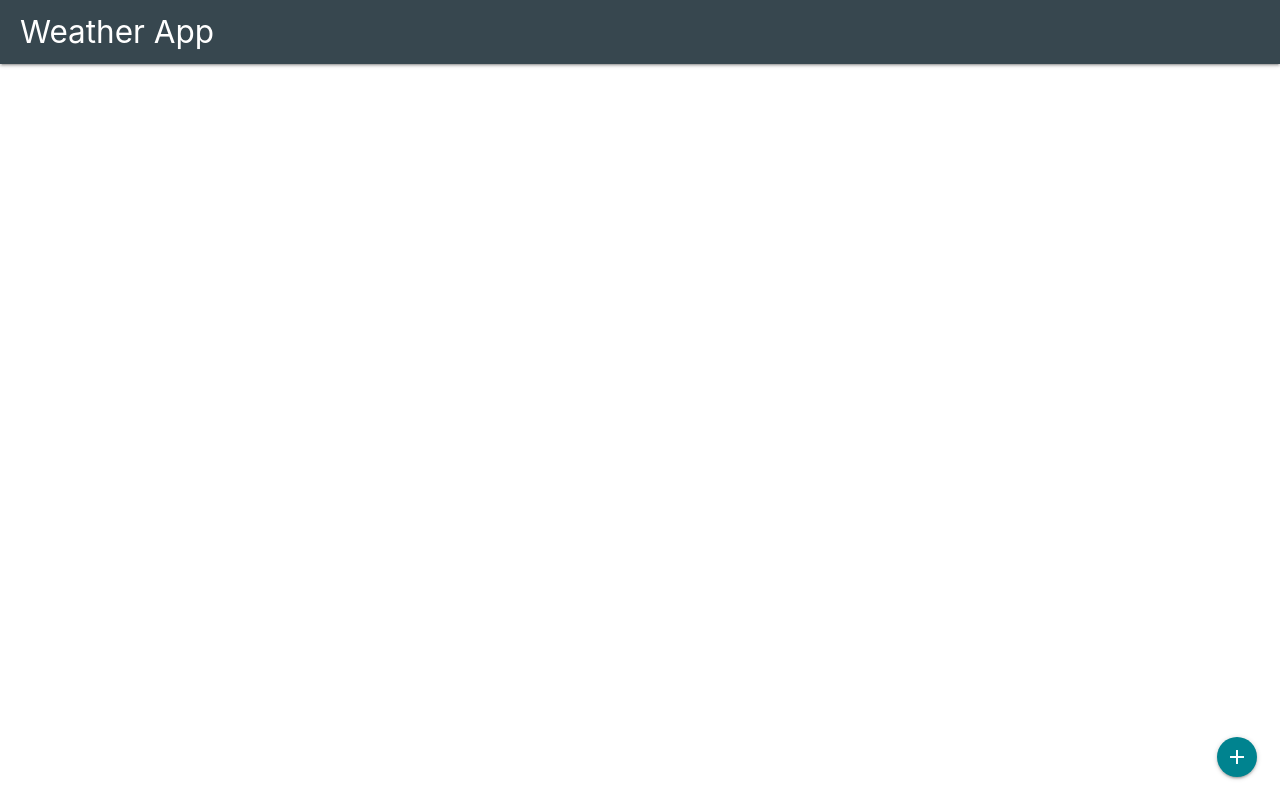
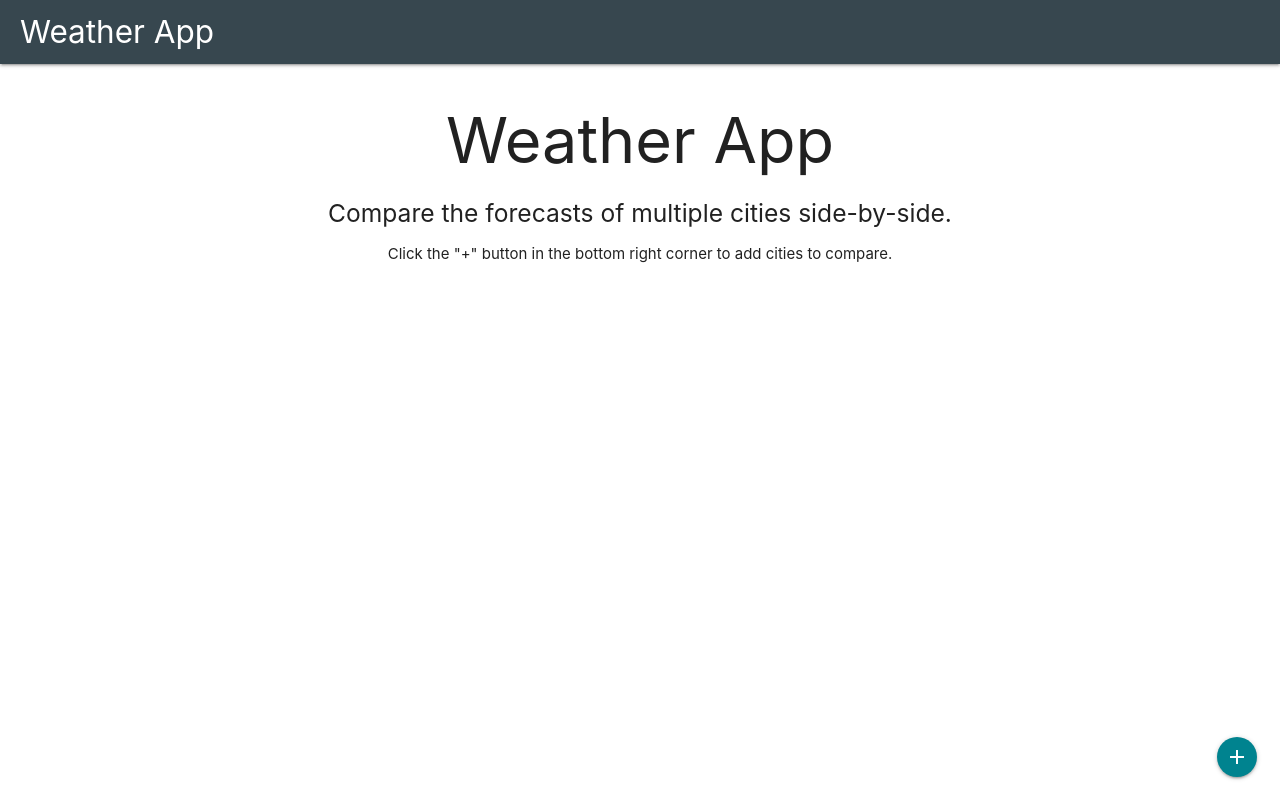
Before and after one commit to hiteda/weather-app2, a React (Create React App) app in the folder client/: page / in a window 1280 px wide. Built offline with nearby package versions, Linux system fonts and the light colour scheme.

Commit message:
Added new landing page

```diff
--- /dev/null
+++ b/client/src/components/Landing/Landing.css
@@ -0,0 +1,3 @@
+.App-landing {
+    text-align: center;
+}
--- /dev/null
+++ b/client/src/components/Landing/Landing.js
@@ -0,0 +1,14 @@
+import React from 'react';
+import './Landing.css';
+
+const Landing = () => {
+    return (
+        <div className="App-landing">
+            <h1>Weather App</h1>
+            <h5>Compare the forecasts of multiple cities side-by-side.</h5>
+            <p>Click the "+" button in the bottom right corner to add cities to compare.</p>
+        </div>
+    );
+};
+
+export default Landing;
--- a/client/src/components/Layout.js
+++ b/client/src/components/Layout.js
@@ -1,6 +1,7 @@
 import React, { Component } from 'react';
 import Header from './Header/Header';
 import ForecastList from './Forecast/ForecastList';
+import Landing from './Landing/Landing';
 
 class Layout extends Component {
     state = {}
@@ -22,6 +23,7 @@ class Layout extends Component {
                 <Header />
                 <div className="container">
                     { this.state.forecasts && this.state.forecasts.length > 0 && <ForecastList forecasts={this.state.forecasts} /> }
+                    { (!this.state.forecasts || this.state.forecasts.length < 1) && <Landing /> }
                     <div className="fixed-action-btn">
                         <button onClick={this.handleClicked} className='btn-floating pulse waves-effect waves-light large cyan darken-3'>
                             <i className='material-icons'>add</i>
```
